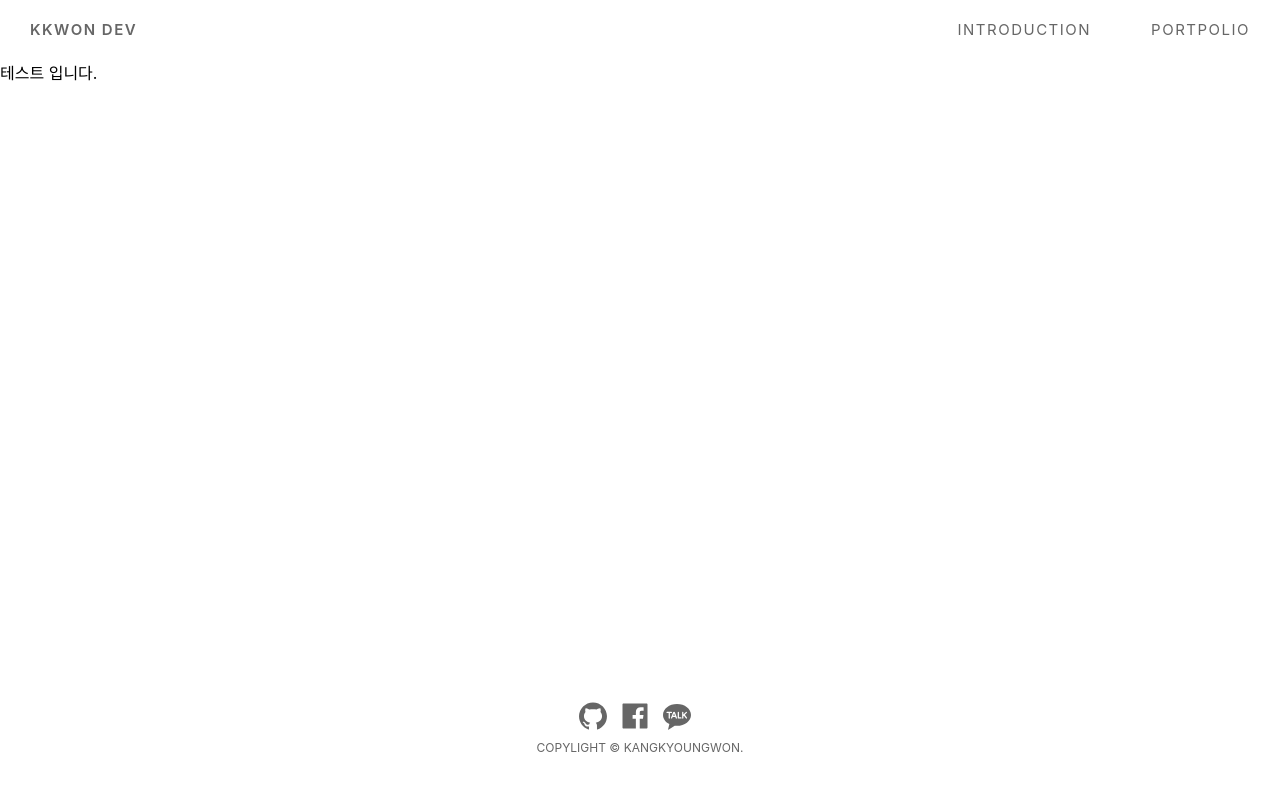
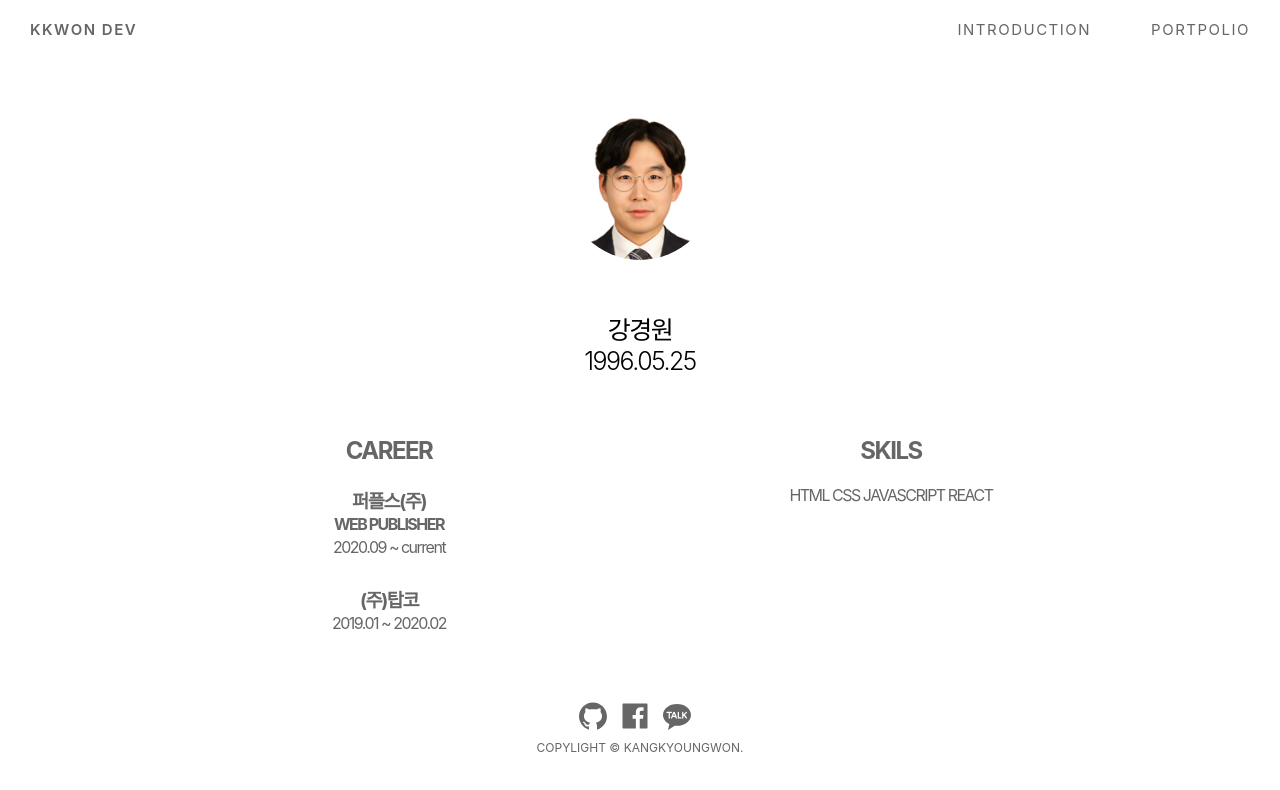
Before and after one commit to kkwondev/react_portpolio, a React (Create React App) app: page /intro in a window 1280 px wide. Shown: the top 790 px of the page. Built offline with nearby package versions, Linux system fonts and the light colour scheme.

Commit message:
[ADD] introduction page.

```diff
--- a/src/components/Introduction.js
+++ b/src/components/Introduction.js
@@ -1,10 +1,73 @@
 import React from 'react';
+import me from '../img/me.jpg';
+import styled from 'styled-components';
+import ListCareer from './ListCareer';
 
+const Introwrap = styled.section`
+  width:80%;
+  margin:0 auto;
+  padding:50px 0px;
+  box-sizing:border-box;
+`;
+const ImgMe = styled.article`
+  width:150px;
+  height:150px;
+  border-radius:100px;
+  background-image: url(${me});
+  background-size:cover;
+  background-position:top center;
+  background-repeat:no-repeat;
+  margin:0 auto;
+  display:block;
+  margin-bottom:50px;
+`;
+const Introtext = styled.article`
+  text-align:center;
+  letter-spacing:-1.5px;
+  font-size:25px;
+  font-weight:300;
+  margin-bottom:50px;
+`;
+const Information = styled.article`
+  width:100%;
+  height:200px;
+  text-align:center;
+  padding:10px;
+  box-sizing:border-box;
+  color:#666;
+  letter-spacing:-1.5px;
+`;
+const Career = styled.article`
+  width:50%;
+  float: left;
+`;
+const Skils = styled.article`
+  width:50%;
+  float: left;
+
+  `;
+  const Title = {
+    marginBottom : 20
+  }
 function Introduction () {
-    return(
-        <div>
-            테스트 입니다.
-        </div>
+    return (
+      <Introwrap>
+        <ImgMe/>
+        <Introtext>
+          <p>강경원</p>
+          <p>1996.05.25</p>
+        </Introtext>
+        <Information>
+          <Career>
+            <h2 style={Title}>CAREER</h2>
+          <ListCareer/>
+          </Career>
+          <Skils>
+           <h2 style={Title}>SKILS</h2>
+           <p>HTML CSS JAVASCRIPT REACT</p>
+          </Skils>
+        </Information>
+      </Introwrap>
     );
 }
 export default Introduction;
--- /dev/null
+++ b/src/components/ListCareer.js
@@ -0,0 +1,43 @@
+import React from 'react';
+import styled from 'styled-components';
+
+const Wrap = styled.div`
+    margin-bottom:20px;
+    line-height:23px;
+    padding:5px 0;
+`;
+function Career({Careers}) {
+    return(
+        <Wrap>
+            <h3>{Careers.company}</h3>
+            <h4>{Careers.job}</h4>
+            <p>{Careers.day}</p>
+        </Wrap>
+    );
+}
+
+
+function ListCareer() {
+    const CareerLists = [
+        {
+            id:1,
+            company:'퍼플스(주)',
+            day:'2020.09 ~ current',
+            job: 'WEB PUBLISHER'
+        },
+        {
+            id:2,
+            company:'(주)탑코',
+            day:'2019.01 ~ 2020.02',
+            job:''
+        }
+    ];
+    return(
+        <>
+        {CareerLists.map(Careers =>(
+            <Career key={Careers.id} Careers={Careers}/>
+        ))}
+        </>
+    );
+}
+export default ListCareer;
--- a/src/components/Menu.js
+++ b/src/components/Menu.js
@@ -28,6 +28,7 @@ const MenuWrap = styled.ul`
 const MoMenuWrap = styled.ul`
     width:100%;
     height:120px;
+    background-color:#fff;
     text-transform:uppercase;
     letter-spacing:1.5px;
     color:#666;
@@ -118,9 +119,8 @@ function Menu() {
             </Logo>
         <MenuWrap>
             <Menus onClick={Ready}>Portpolio</Menus>
-            <Menus onClick={Ready}>
-                introduction
-                {/* <Link to="/intro" className="logo_title">introduction</Link> */}
+            <Menus>
+                <Link to="/intro" className="logo_title">introduction</Link>
                 </Menus>
                 <Hambuger>
                     <GrMenu onClick={openMenu}/>
@@ -128,7 +128,9 @@ function Menu() {
         </MenuWrap>
         </Header>
         <MoMenuWrap open={open}>
-            <MoblieMenus onClick={Ready} open={open}>introduction</MoblieMenus>
+            <MoblieMenus open={open}>
+                <Link to="/intro" className="logo_title">introduction</Link>
+                </MoblieMenus>
             <MoblieMenus onClick={Ready} open={open}>Portpolio</MoblieMenus>
         </MoMenuWrap>
         <Route path="/" exact={true} component={Home}/>
```
Also changed, not shown: src/img/me.jpg (added), src/logo.svg (deleted).
